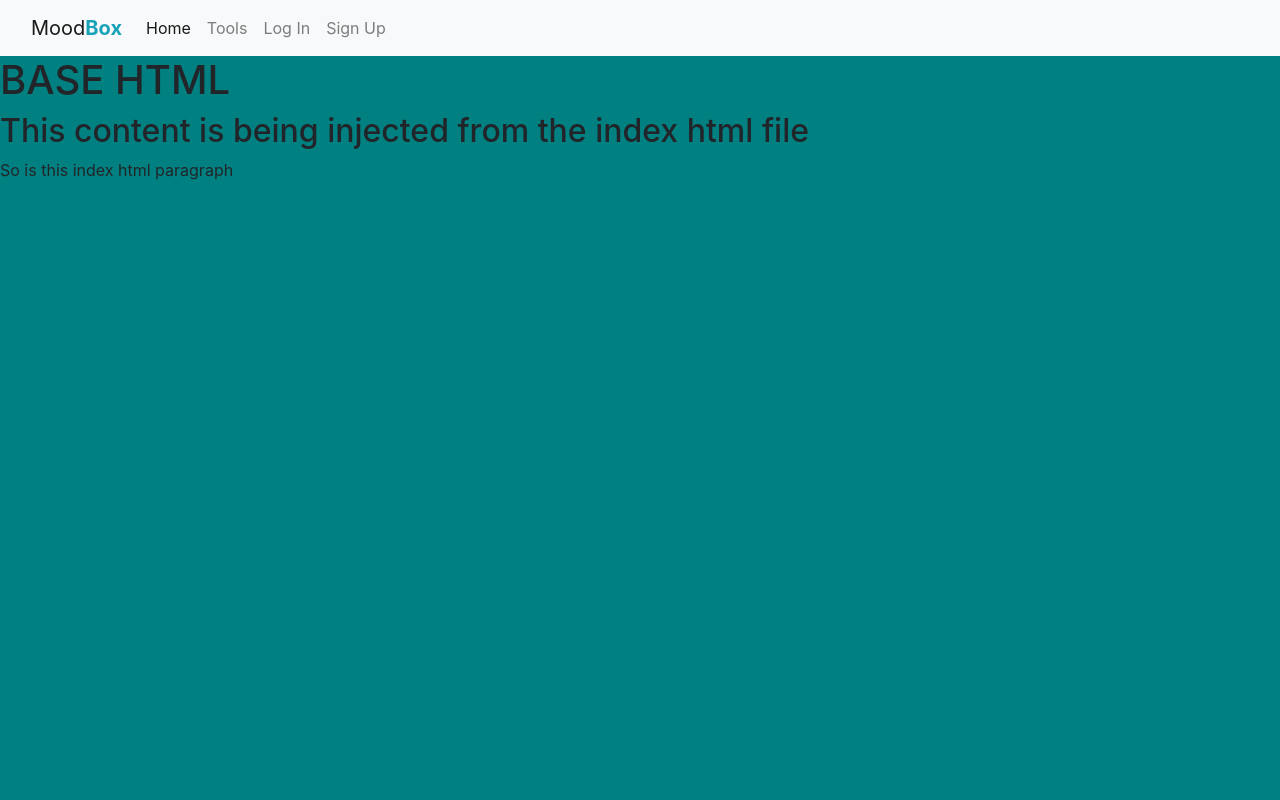
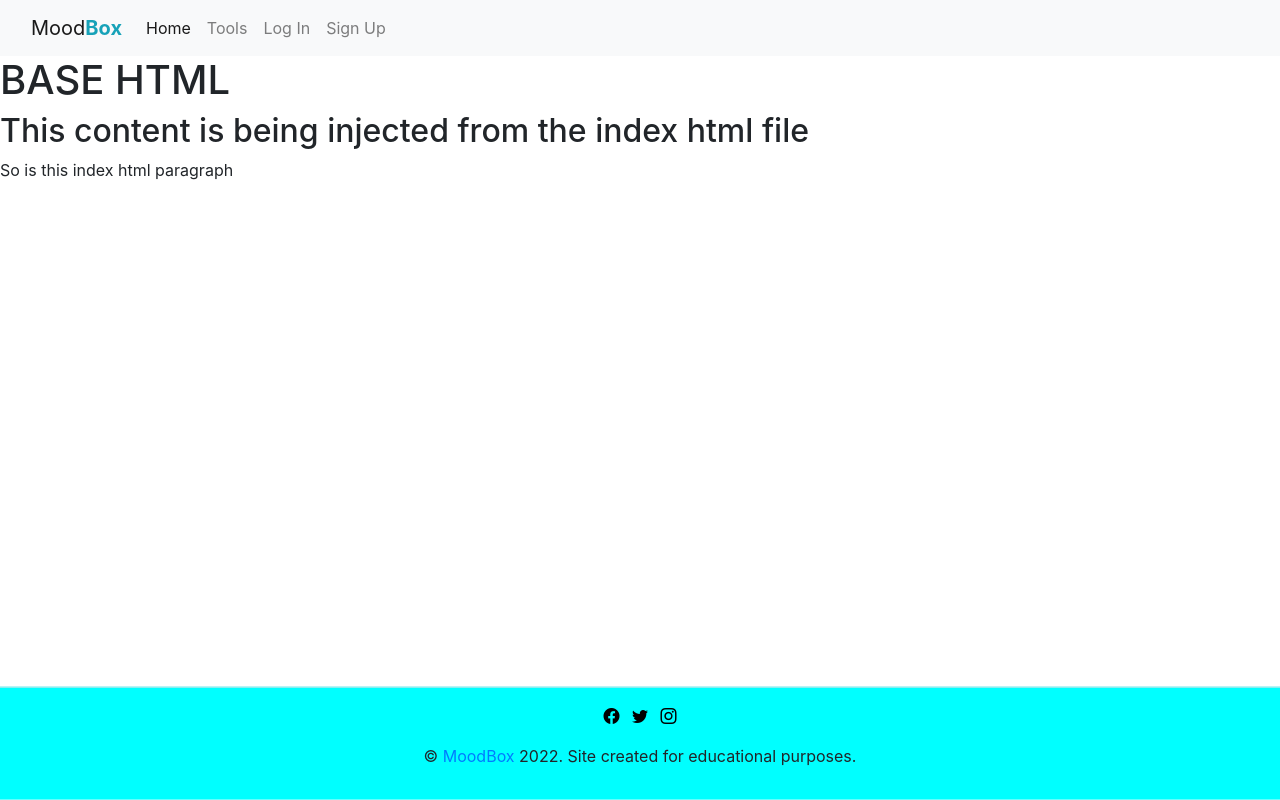
Before and after one commit to renatabiniek/moodbox, a Django app: page / in a window 1280 px wide. Run offline with Django 3.2, Linux system fonts and the light colour scheme; data that the repository does not hold is empty; some libraries are stand-ins or nearby versions.

Commit message:
Add and style sticky footer

```diff
--- a/static/css/style.css
+++ b/static/css/style.css
@@ -1,3 +1,18 @@
-body {
-    background-color: teal;
+html, body { height: 100%;}
+
+
+/*------------------------------------ Footer*/
+
+/* sticky footer, as per
+this tip: https://css-tricks.com/a-clever-sticky-footer-technique/
+*/
+
+.page-footer  {
+    background-color: cyan;
+    position: sticky;
+    top: 100vh;
 }
+
+.footer-link {
+    color: black;
+}
--- a/templates/base.html
+++ b/templates/base.html
@@ -6,14 +6,18 @@
     <meta charset="UTF-8">
     <meta http-equiv="X-UA-Compatible" content="IE=edge">
     <meta name="viewport" content="width=device-width, initial-scale=1.0">
+    <!-- Bootstrap CSS -->
     <link rel="stylesheet" href="https://cdn.jsdelivr.net/npm/bootstrap@4.6.1/dist/css/bootstrap.min.css" integrity="sha384-zCbKRCUGaJDkqS1kPbPd7TveP5iyJE0EjAuZQTgFLD2ylzuqKfdKlfG/eSrtxUkn" crossorigin="anonymous">
+    <!-- Bootstrap JavaScript -->
     <script src="https://cdn.jsdelivr.net/npm/bootstrap@4.6.1/dist/js/bootstrap.bundle.min.js" integrity="sha384-fQybjgWLrvvRgtW6bFlB7jaZrFsaBXjsOMm/tB9LTS58ONXgqbR9W8oWht/amnpF" crossorigin="anonymous"></script>
+    <link rel="stylesheet" href="https://cdn.jsdelivr.net/npm/bootstrap-icons@1.9.1/font/bootstrap-icons.css">
+    <!-- custom CSS -->
     <link rel="stylesheet" href="{% static 'css/style.css' %}">
     <title>MoodBox</title>
 </head>
 <body>
 
-    <!--Navigation-->
+    <!--Navigation with brand and collapsible navbar-->
 
     <nav class="navbar navbar-expand-lg navbar-light bg-light">
       <div class="container-fluid">
@@ -50,5 +54,27 @@
 
     <!--Footer-->
 
+    <footer class="page-footer border-top mt-3 py-3">
+      <!--Social links-->
+      <div class="container">
+        <ul class="m-0 text-center list-inline">
+          <li class="list-inline-item"><a href="https://facebook.com" target="_blank" rel="noopener"
+              aria-label="Visit our Facebook page. Link opens in new tab" class="footer-link"><i class="bi bi-facebook"
+                aria-hidden="true"></i></a></li>
+          <li class="list-inline-item"><a href="https://twitter.com" target="_blank" rel="noopener"
+              aria-label="Visit our Twitter page. Link opens in new tab" class="footer-link"><i class="bi bi-twitter"
+                aria-hidden="true"></i></a></li>
+          <li class="list-inline-item"><a href="https://instagram.com" target="_blank" rel="noopener"
+              aria-label="Visit our Instagram page. Link opens in new tab" class="footer-link"><i
+                class="bi bi-instagram" aria-hidden="true"></i></a></li>
+        </ul>
+      </div>
+
+      <!-- Copyright -->
+      <div class="text-center py-3">&copy; <a href="{% url 'home' %}"> MoodBox</a> 2022.
+        <span>Site created for educational purposes.</span>
+      </div>
+    </footer>
+
 </body>
 </html>
```
